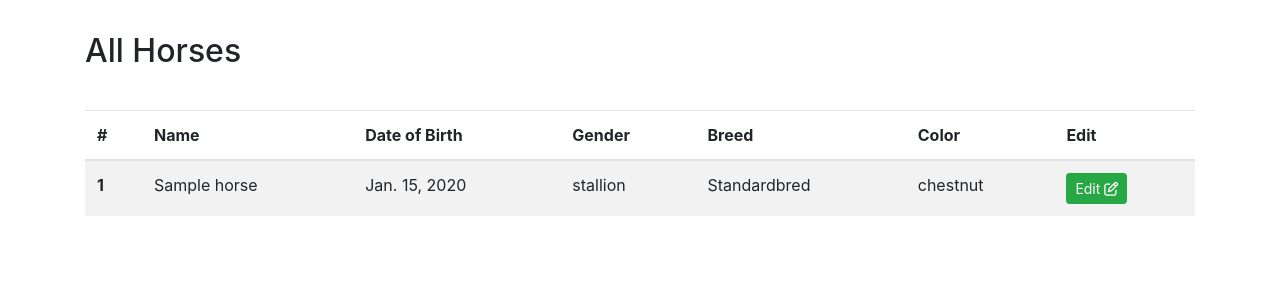
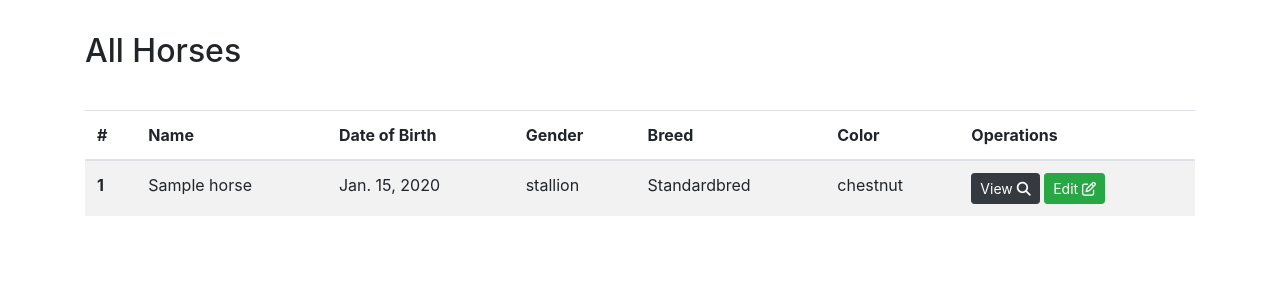
Before and after one commit to mkkekkonen/OwaspTopTenDemo, a Django app: page /horses/ in a window 1280 px wide. Shown: the part 56-356 px from the top of the page. Run offline with Django 3.2, Linux system fonts and the light colour scheme; tables that the repository leaves empty hold one stand-in row (values such as "Sample post"); some libraries are stand-ins or nearby versions.

Commit message:
Enable viewing horse details (for demonstrating XSS)

```diff
--- a/ui/static/css/style.css
+++ b/ui/static/css/style.css
@@ -12,3 +12,13 @@ h1, h2 {
   list-style-type: none;
   padding: 0;
 }
+
+.view-item {
+  padding: 0.5rem 0;
+}
+
+.view-label {
+  font-weight: bold;
+  display: inline-block;
+  width: 150px;
+}
--- a/ui/templates/data/horseList.html
+++ b/ui/templates/data/horseList.html
@@ -24,7 +24,7 @@
             <th scope="col">Gender</th>
             <th scope="col">Breed</th>
             <th scope="col">Color</th>
-            <th scope="col">Edit</th>
+            <th scope="col">Operations</th>
           </tr>
         </thead>
 
@@ -38,7 +38,8 @@
               <td>{% breed horse.breed %}</td>
               <td>{% color horse.color %}</td>
               <td>
-                <a href="/horse/{{ horse.id }}" class="btn btn-success btn-sm" role="button">Edit <i class="far fa-edit"></i></a>
+                <a href="/horse/{{ horse.id }}" class="btn btn-dark btn-sm">View <i class="fas fa-search"></i></a>
+                <a href="/horse/{{ horse.id }}?edit=true" class="btn btn-success btn-sm" role="button">Edit <i class="far fa-edit"></i></a>
               </td>
             </tr>
           {% empty %}
--- a/ui/views/horses.py
+++ b/ui/views/horses.py
@@ -68,21 +68,27 @@ def editHorseView(request, horse_id):
       request.session['flash_error'] = 'Horse with the ID {} does not exist.'.format(horse_id)
       return redirect('/horses')
 
-    form = AddEditHorseForm(initial={
-      'name': horse.name,
-      'date_of_birth': horse.date_of_birth,
-      'gender': horse.gender,
-      'breed': horse.breed,
-      'color': horse.color,
-      'extra_info': horse.extra_info,
-    })
+    if request.GET.get('edit'):
+      form = AddEditHorseForm(initial={
+        'name': horse.name,
+        'date_of_birth': horse.date_of_birth,
+        'gender': horse.gender,
+        'breed': horse.breed,
+        'color': horse.color,
+        'extra_info': horse.extra_info,
+      })
 
-    return render(request, 'data/addEdit.html', {
-      'logged_in': True,
-      'editing': True,
-      'form': form,
-      **OPTIONS,
-    })
+      return render(request, 'data/addEdit.html', {
+        'logged_in': True,
+        'editing': True,
+        'form': form,
+        **OPTIONS,
+      })
+    else:
+      return render(request, 'data/view.html', {
+        'logged_in': True,
+        'horse': horse,
+      })
 
   elif request.method == 'POST':
     form = AddEditHorseForm(request.POST)
```
Also changed, not shown: ui/templates/data/view.html (added, +36 -0 lines).
